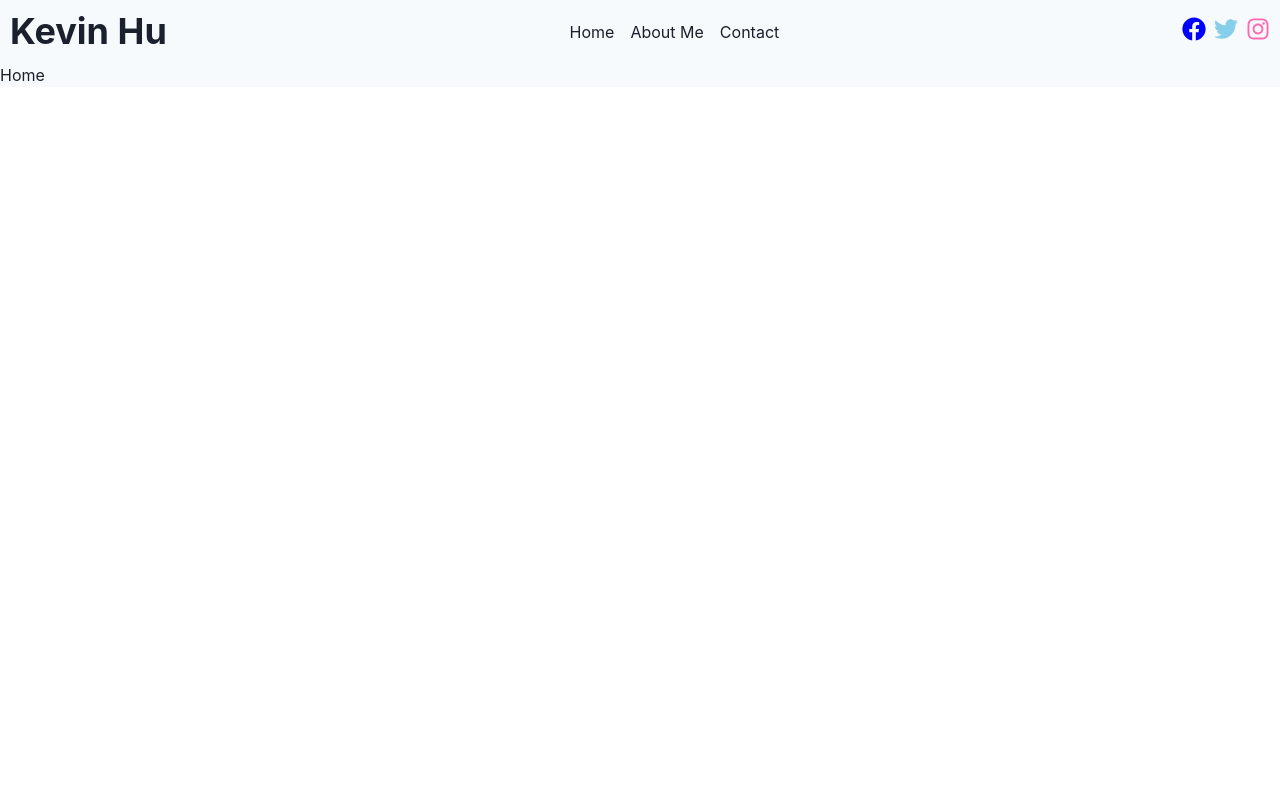
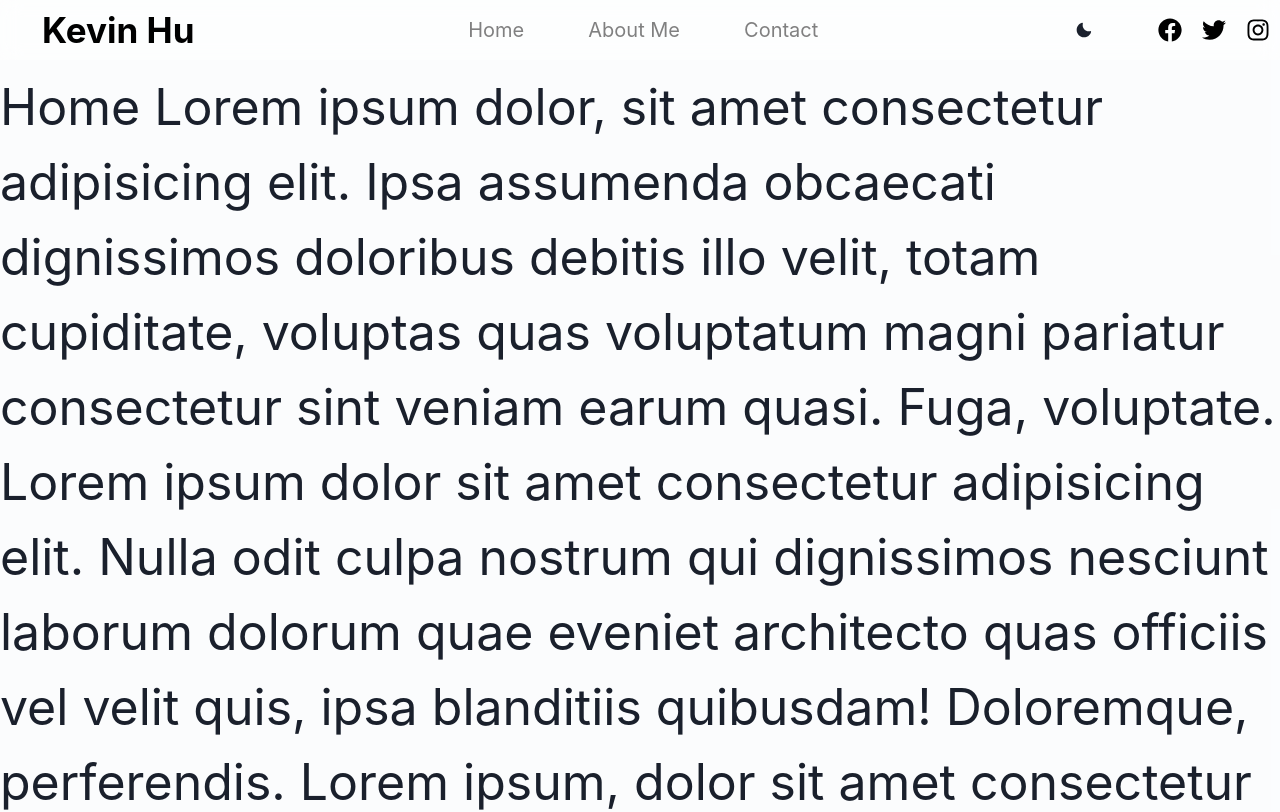
Before and after one commit to kev0921/personal-website, a React (Vite) app: page / in a window 1280 px wide. Shown: the top 812 px of the page. Built offline with nearby package versions, Linux system fonts and the light colour scheme.

Commit message:
Refined the nav bar

```diff
--- a/package.json
+++ b/package.json
@@ -9,6 +9,7 @@
     "preview": "vite preview"
   },
   "dependencies": {
+    "@chakra-ui/icons": "^2.0.19",
     "@chakra-ui/react": "^2.7.0",
     "@emotion/react": "^11.11.0",
     "@emotion/styled": "^11.11.0",
--- a/src/components/Navbar.jsx
+++ b/src/components/Navbar.jsx
@@ -1,24 +1,52 @@
-import { Flex, Box, Heading, Spacer, HStack } from "@chakra-ui/react";
-import { Icon } from '@chakra-ui/react';
+import { Flex, Box, Heading, Spacer, HStack, useColorMode, IconButton, Icon, Button, ColorModeScript } from "@chakra-ui/react";
 import { FaFacebook, FaTwitter, FaInstagram } from 'react-icons/fa';
-
+import { MoonIcon, SunIcon } from '@chakra-ui/icons';
 
 export default function Navbar() {
+
+  const { colorMode, toggleColorMode } = useColorMode();
+
+  const navStyles = {
+    position: "fixed",
+    bg: colorMode === "dark" ? "rgba(0, 0, 0, 0.7)" : "rgba(255, 255, 255, 0.5)",
+    height: "60px",
+    width: "100%",
+    backdropFilter: "blur(10px)",
+    transition: "color, background-color 0.3s ease-out!important"
+  }
+
+  const iconStyles = {
+    display: 'flex',
+    alignItems: 'center',
+  }
+
   return (
-    <Flex as="nav" p="10px" alignItems="center">
-        <Heading as="h1">Kevin Hu</Heading>
+    <Flex as="nav" p="10px" alignItems="center" sx={navStyles}>
+
+        <Heading as="h1">
+          <Box mx={8} fontSize="35px" color={colorMode === "dark" ? "white" : "black"} transition="color 0.3s ease, font-weight 0.3s"
+              _hover={{ color: colorMode === "dark" ? "blue.500" : "blue.500"}}>
+            <a href="/">Kevin Hu</a>
+          </Box>
+        </Heading>
 
         <Spacer />
 
-        <HStack spacing="100px">
-          <Flex align="center">
-            <Box mx={2}>
+        <HStack>
+          <Flex align="center" spacing="100px">
+
+            <Box mx={8} fontSize="20px" color={colorMode === "dark" ? "white" : "grey"} transition="color 0.3s ease, font-weight 0.3s"
+            _hover={{ color: colorMode === "dark" ? "grey" : "black"}}>
               <a href="/">Home</a>
             </Box>
-            <Box mx={2}>
+
+            <Box mx={8} fontSize="20px" color={colorMode === "dark" ? "white" : "grey"} transition="color 0.3s ease, font-weight 0.3s"
+            _hover={{ color: colorMode === "dark" ? "grey" : "black"}}>
               <a href="/About">About Me</a>
             </Box>
-            <Box mx={2}>
+
+            <Box mx={8} fontSize="20px" color={colorMode === "dark" ? "white" : "grey"} transition="color 0.3s ease, font-weight 0.3s"
+            _hover={{ color: colorMode === "dark" ? "grey" : "black"}}>
               <a href="/Contact">Contact</a>
             </Box>
           </Flex>
@@ -26,12 +54,19 @@ export default function Navbar() {
 
         <Spacer />
 
-        <HStack spacing="20px">
-        <Box>
-          <Icon as={FaFacebook} boxSize={6} mr={2} style={{ color: 'blue', fontSize: '24px' }} />
-          <Icon as={FaTwitter} boxSize={6} mr={2} style={{ color: 'skyblue', fontSize: '20px' }} />
-          <a href="https://www.instagram.com/kevinhu04/">
-            <Icon as={FaInstagram} boxSize={6} style={{ color: "#FF69B4", fontSize: '18px' }} />
+        <HStack spacing="50px" alignItems="center">
+          <Button variant="ghost" onClick={toggleColorMode}>
+            {colorMode === 'light' ? <MoonIcon /> : <SunIcon />}
+          </Button>
+        <Box display="flex" alignItems="center">
+          <a href="https://www.instagram.com/kevinhu04/" style={iconStyles}>
+            <Icon as={FaFacebook} boxSize={6} mr={5} color={colorMode === "dark" ? "white" : "black"} transition="color 0.3s ease" _hover={{ color: 'blue' }}/>
+          </a>
+          <a href="https://www.instagram.com/kevinhu04/" style={iconStyles}>
+            <Icon as={FaTwitter} boxSize={6} mr={5} color={colorMode === "dark" ? "white" : "black"} transition="color 0.3s ease" _hover={{ color: 'skyblue' }} />
+          </a>
+          <a href="https://www.instagram.com/kevinhu04/" style={iconStyles}>
+            <Icon as={FaInstagram} boxSize={6} color={colorMode === "dark" ? "white" : "black"} transition="color 0.3s ease" _hover={{ color: '#FF69B4' }}/>
           </a>
         </Box>
         </HStack>
--- a/src/layouts/RootLayout.jsx
+++ b/src/layouts/RootLayout.jsx
@@ -8,7 +8,7 @@ export default function RootLayout() {
       <GridItem colSpan="3">
         <Navbar />
       </GridItem>
-      <GridItem>
+      <GridItem colSpan="3">
         <Outlet />
       </GridItem>
     </Grid>
--- a/src/pages/Home.jsx
+++ b/src/pages/Home.jsx
@@ -1,7 +1,15 @@
-import { SimpleGrid, Box } from "@chakra-ui/react";
+import { SimpleGrid, Box, useColorMode } from "@chakra-ui/react";
 
 export default function Home() {
+  const { colorMode, toggleColorMode } = useColorMode();
+
   return (
-    <div>Home</div>
+    <Box fontSize="50px" pt="70px" bg={colorMode === "dark" ? "black" : "rgba(255, 255, 255, 0.5)"} transition="color, background-color 0.3s ease-out!important">Home
+      Lorem ipsum dolor, sit amet consectetur adipisicing elit. Ipsa assumenda obcaecati dignissimos doloribus debitis illo velit, totam cupiditate, voluptas quas voluptatum magni pariatur consectetur sint veniam earum quasi. Fuga, voluptate.
+      Lorem ipsum dolor sit amet consectetur adipisicing elit. Nulla odit culpa nostrum qui dignissimos nesciunt laborum dolorum quae eveniet architecto quas officiis vel velit quis, ipsa blanditiis quibusdam! Doloremque, perferendis.
+      Lorem ipsum, dolor sit amet consectetur adipisicing elit. Porro ex aliquam voluptate minima nobis in, commodi a expedita sint veritatis. Minima totam porro non aliquid provident quasi tempora, fugiat ab?
+      Lorem ipsum dolor sit, amet consectetur adipisicing elit. Aperiam, natus inventore similique vero, temporibus amet in recusandae esse velit eos ipsa quasi accusamus labore laudantium obcaecati aliquid ea fuga vel!
+      Lorem, ipsum dolor sit amet consectetur adipisicing elit. Ipsum libero, quod qui, quam optio amet, vitae consequatur illum expedita quibusdam ut debitis laborum incidunt saepe dolorum laudantium maxime? Quibusdam, adipisci!
+    </Box>
   )
 }
```
Also changed, not shown: 1 other file (tests, documents, lock files or other folders).
